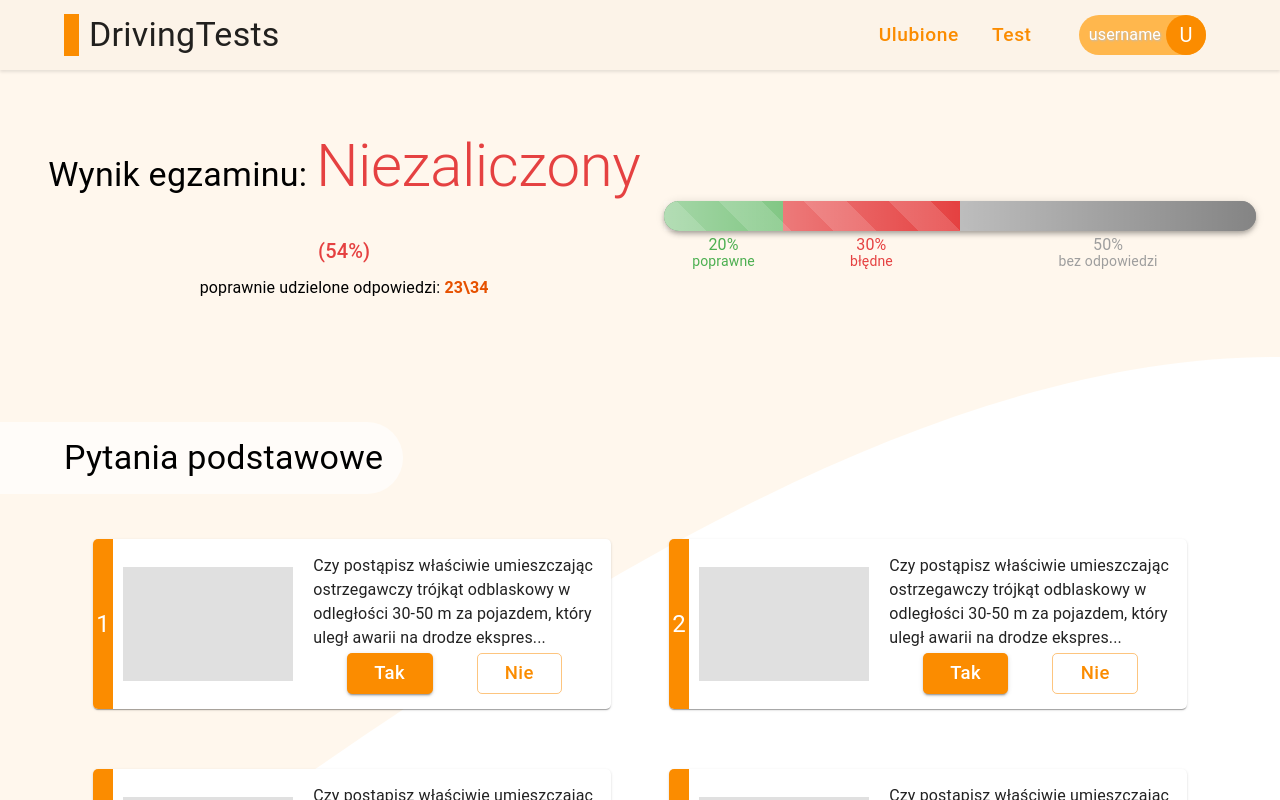
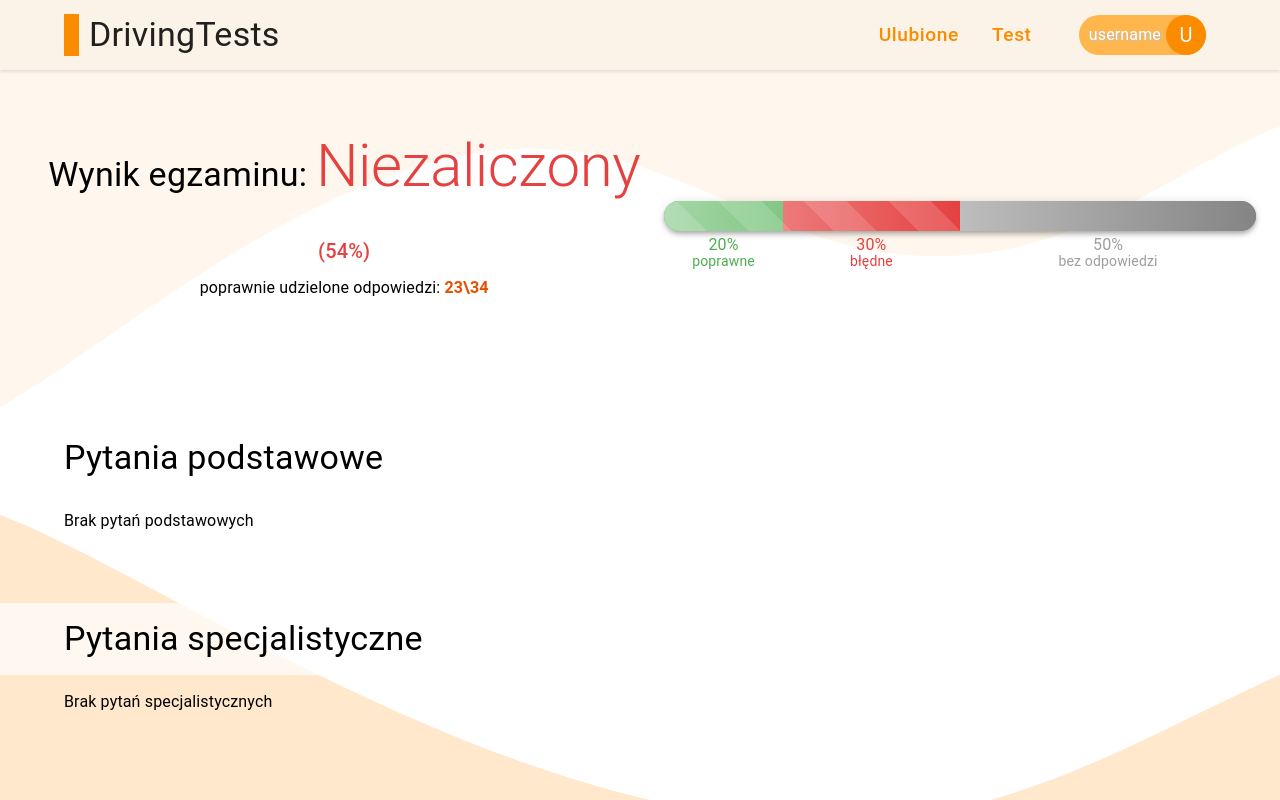
Before and after one commit to RafalM3211/testy-kierowcy, a React (Create React App) app: page /summary in a window 1280 px wide. Shown: the top 800 px of the page. Built offline with nearby package versions, Linux system fonts and the light colour scheme.

Commit message:
redirect to summary view when test is finished

```diff
--- a/src/components/patterns/List/List.tsx
+++ b/src/components/patterns/List/List.tsx
@@ -38,21 +38,29 @@ export default memo(function List(props: Props) {
       }}
     >
       <ListHeader>Pytania podstawowe</ListHeader>
-      {basicQuestions.map((question, index) => (
+      {basicQuestions.length > 0 ? (
+        basicQuestions.map((question, index) => (
           <QuestionPreview
-          key={question.id + index}
+            key={question.id}
             number={index + 1}
             data={question}
           />
-      ))}
+        ))
+      ) : (
+        <Typography>Brak pytań podstawowych</Typography>
+      )}
       <ListHeader>Pytania specjalistyczne</ListHeader>
-      {specializedQuestions.map((question, index) => (
+      {specializedQuestions.length > 0 ? (
+        specializedQuestions.map((question, index) => (
           <QuestionPreview
-          key={question.id + index}
+            key={question.id}
             number={index + 1}
             data={question}
           />
-      ))}
+        ))
+      ) : (
+        <Typography>Brak pytań specjalistycznych</Typography>
+      )}
     </Box>
   );
 });
--- a/src/components/patterns/QuestionContent/QuestionContent.tsx
+++ b/src/components/patterns/QuestionContent/QuestionContent.tsx
@@ -9,7 +9,7 @@ import type {
 
 interface Props {
   content: string;
-  ansewers?: Ansewers;
+  ansewers: Ansewers | null;
   type: BasicQuestion["type"] | SpecializedQuestion["type"];
 }
 
--- a/src/components/views/Question.tsx
+++ b/src/components/views/Question.tsx
@@ -1,6 +1,7 @@
 import { Container } from "@mui/material";
 import { useQuery } from "@tanstack/react-query";
 import { useCallback, useState } from "react";
+import { useNavigate } from "react-router-dom";
 import { useQuestionsContext } from "../../context/questions/questions";
 import { getQuestion } from "../../core/services/question";
 import Loader from "../patterns/Loader/Loader";
@@ -16,6 +17,8 @@ export default function Question() {
     retry: 1,
   });
 
+  const navigate = useNavigate();
+
   const { addAnsewer } = useQuestionsContext();
   const [questionCount, setQuestionCount] = useState(1);
 
@@ -25,7 +28,10 @@ export default function Question() {
     }
     addAnsewer(data, "B");
     refetch();
-    if (questionCount === 32) console.log("move to summary");
+    if (questionCount === 32) {
+      console.log("move to summary");
+      navigate("/summary");
+    }
     setQuestionCount(questionCount + 1);
   }, [refetch, questionCount, setQuestionCount, data]);
 
@@ -48,7 +54,11 @@ export default function Question() {
         <>
           <QuestionDetails id={data.id} value={data.value} />
           <QuestionMedia />
-          <QuestionContent content={data.content} type={data.type} />
+          <QuestionContent
+            content={data.content}
+            type={data.type}
+            ansewers={data.type === "specialized" ? data.ansewers : null}
+          />
           <QuestionControls
             questionCount={questionCount}
             nextQuestion={nextQuestion}
--- a/src/components/views/Summary.tsx
+++ b/src/components/views/Summary.tsx
@@ -21,8 +21,7 @@ const questions = [
 ];
 
 export default function Summary() {
-  const [a, seta] = useState(0);
-  console.log("sum render");
+  const { anseweredQuestions } = useQuestionsContext();
 
   return (
     <Box sx={{ ...backgroundImg(bgImage), minHeight: "100vh", pt: "130px" }}>
@@ -34,12 +33,7 @@ export default function Summary() {
         }}
         maxWidth="xl"
       >
-        <Box
-          onClick={() => {
-            seta(a + 1);
-          }}
-          sx={{ textAlign: "center" }}
-        >
+        <Box sx={{ textAlign: "center" }}>
           <Typography variant="h4" component="h2">
             Wynik egzaminu:{" "}
             <Typography
@@ -60,7 +54,7 @@ export default function Summary() {
         </Box>
         <Progress correct={20} wrong={30} />
       </Container>
-      <List questions={questions} />
+      <List questions={anseweredQuestions} />
     </Box>
   );
 }
--- a/src/context/questions/questions.tsx
+++ b/src/context/questions/questions.tsx
@@ -2,7 +2,7 @@ import { createContext, useState, useContext } from "react";
 import type { ReactNode } from "react";
 import type { Question, Ansewer } from "../../types/globalTypes";
 
-type AnseweredQuestion = (Question & { chosenAnsewer: Ansewer }) | null;
+type AnseweredQuestion = Question & { chosenAnsewer: Ansewer };
 
 interface Props {
   children: ReactNode;
```
Lines whose indentation alone changed are shown as unchanged.
